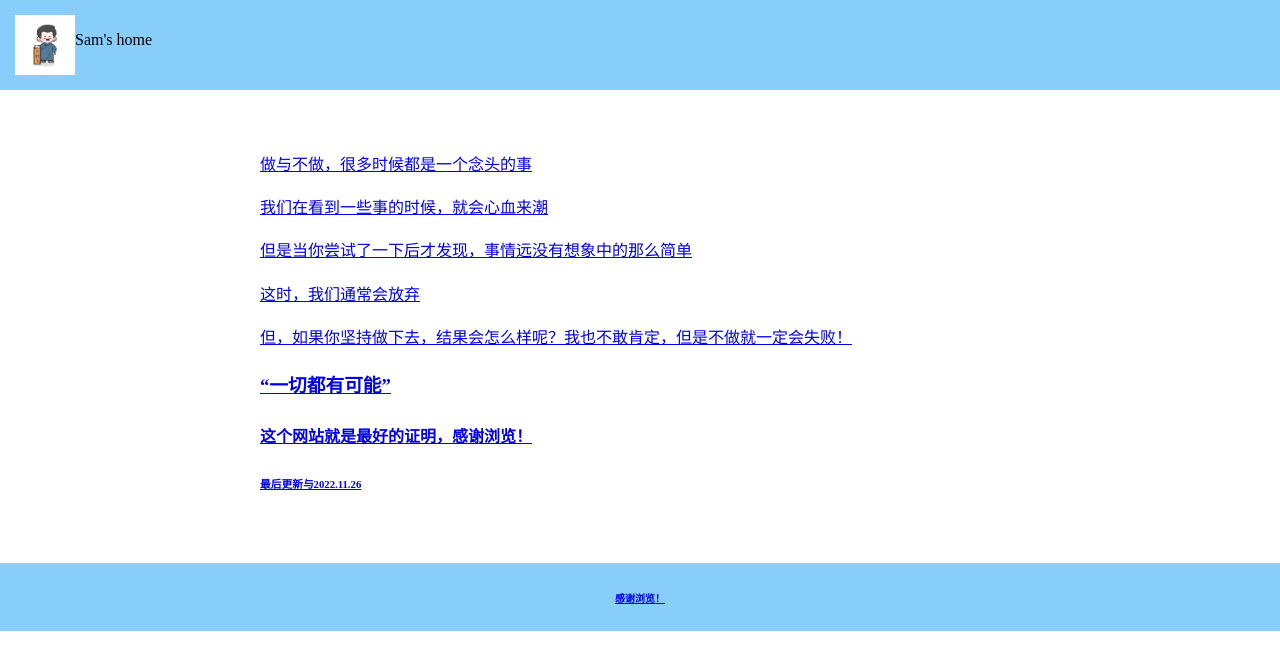
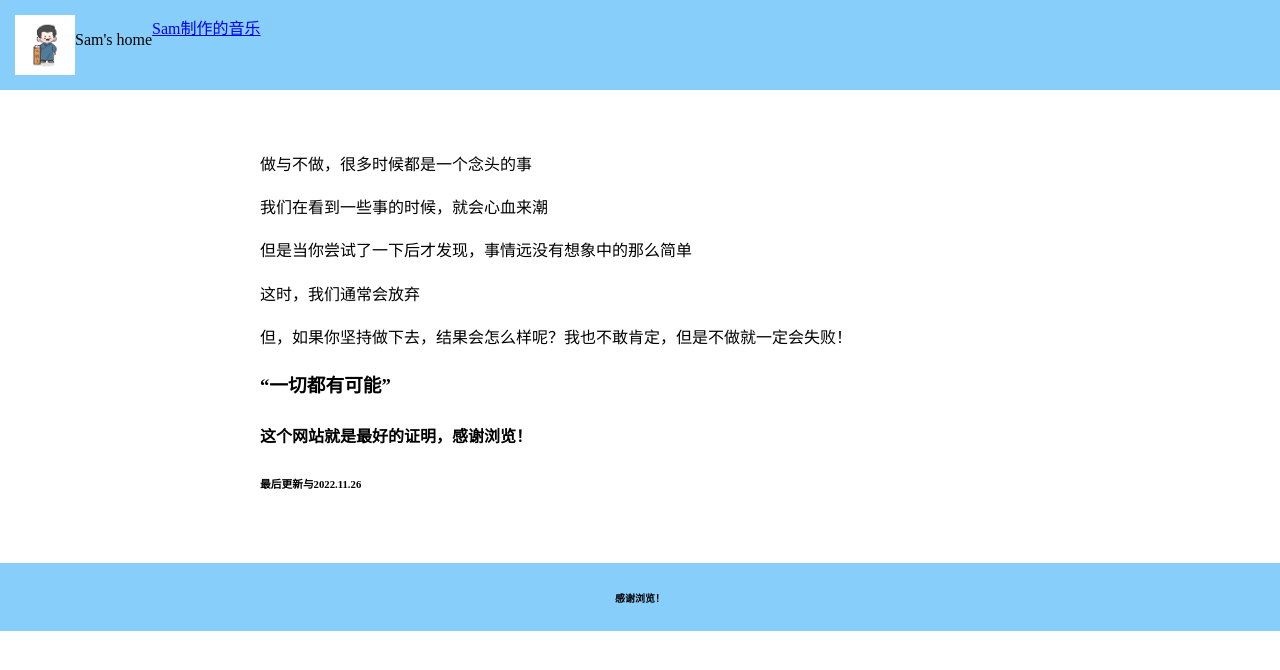
Before and after one commit to SamIgle/SamIgle.gitHub.io, a plain HTML site: page index.html in a window 1280 px wide. Drawn offline with Linux system fonts and the light colour scheme.

Commit message:
Update index.html

```diff
--- a/index.html
+++ b/index.html
@@ -18,7 +18,7 @@
       ">
       <img src="7D335234-AE56-4295-9D35-5B335C4BF036.jpeg" alt="sam" width="60px" height="60px">
       <p>Sam's home</p>
-      <a href="musicview.html" title="Sam制作的音乐">
+      <a href="musicview.html">Sam制作的音乐</a>
     </div>
     <div style="
     max-width:760px;
```
